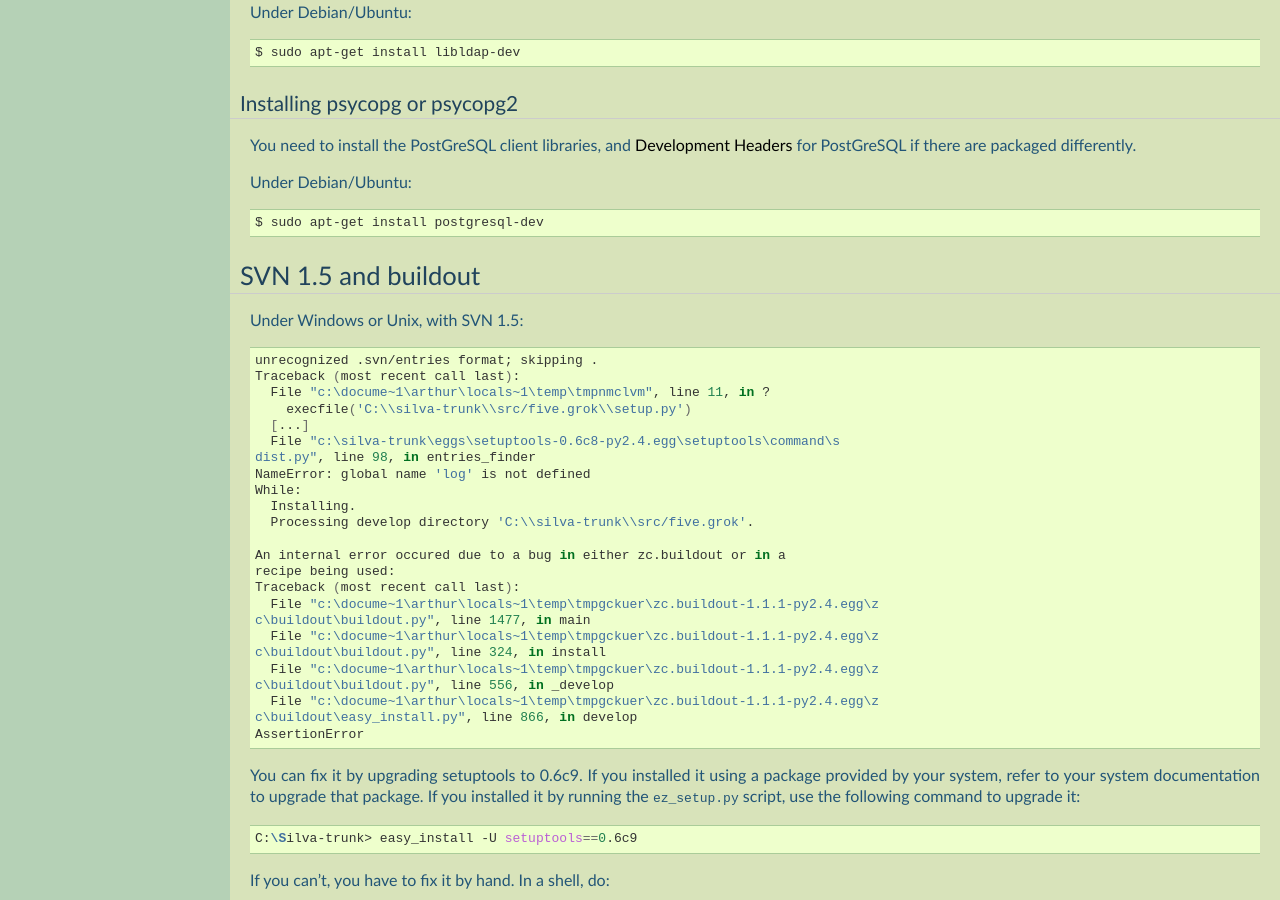
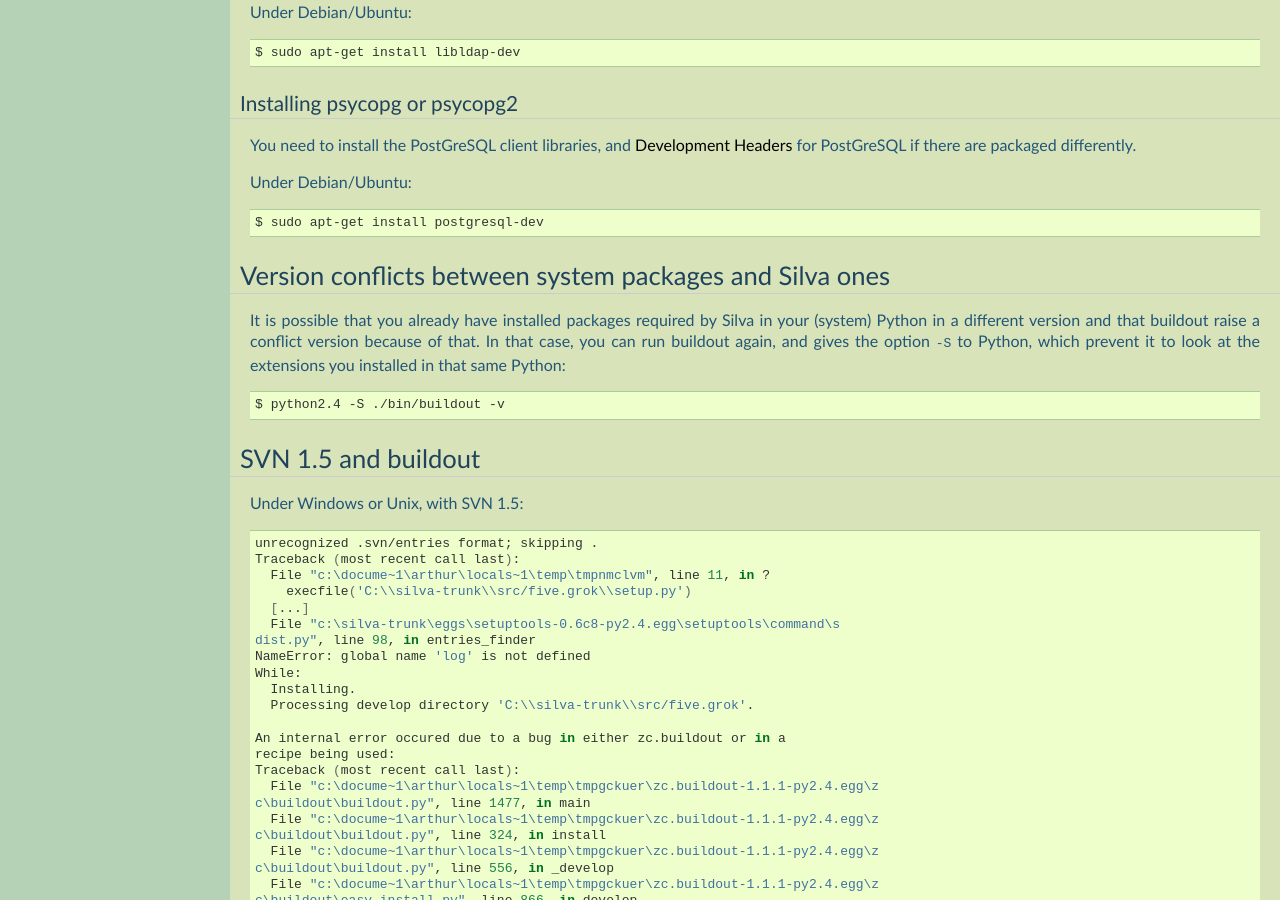
Before and after one commit to silvacms/documentation, a Sphinx documentation site: the page built from source/silva/buildout/troubleshooting.rst, in a window 1280 px wide and 900 px high, scrolled down 1622 px. Built offline with Sphinx 7.4.7, drawn with Linux system fonts in a browser that asks for light colours; pages that are not in the unit, such as notebooks, are missing from menus; some of the changed text lies outside the part shown.

Commit message:
Add a troubleshooting

```diff
--- a/source/silva/buildout/troubleshooting.rst
+++ b/source/silva/buildout/troubleshooting.rst
@@ -142,6 +142,21 @@
   $ sudo apt-get install postgresql-dev
 
 
+Version conflicts between system packages and Silva ones
+--------------------------------------------------------
+
+It is possible that you already have installed packages required by
+Silva in your (system) Python in a different version and that buildout
+raise a conflict version because of that. In that case, you can run
+buildout again, and gives the option ``-S`` to Python, which prevent
+it to look at the extensions you installed in that same Python:
+
+.. code-block:: sh
+
+  $ python2.4 -S ./bin/buildout -v
+
+
+
 SVN 1.5 and buildout
 --------------------
 
```
